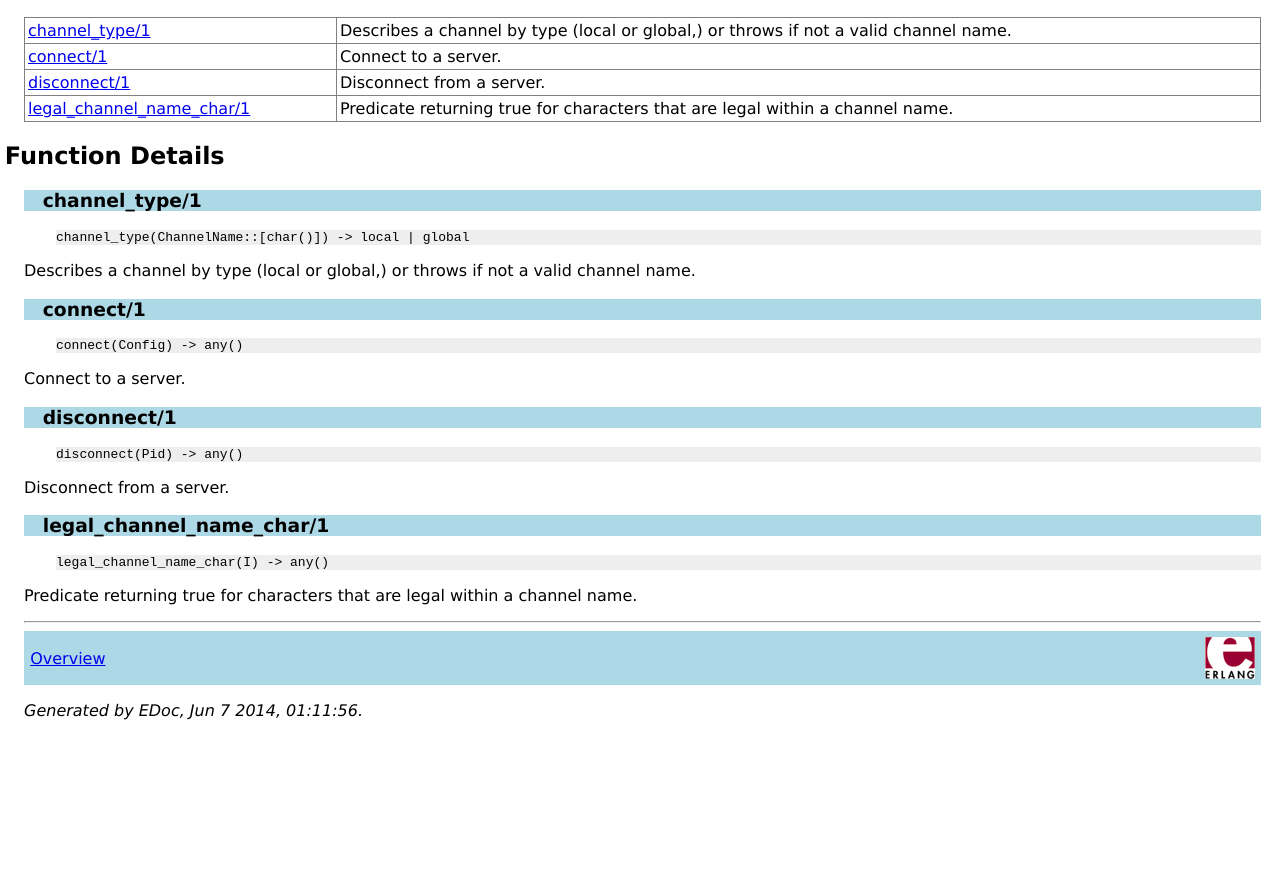
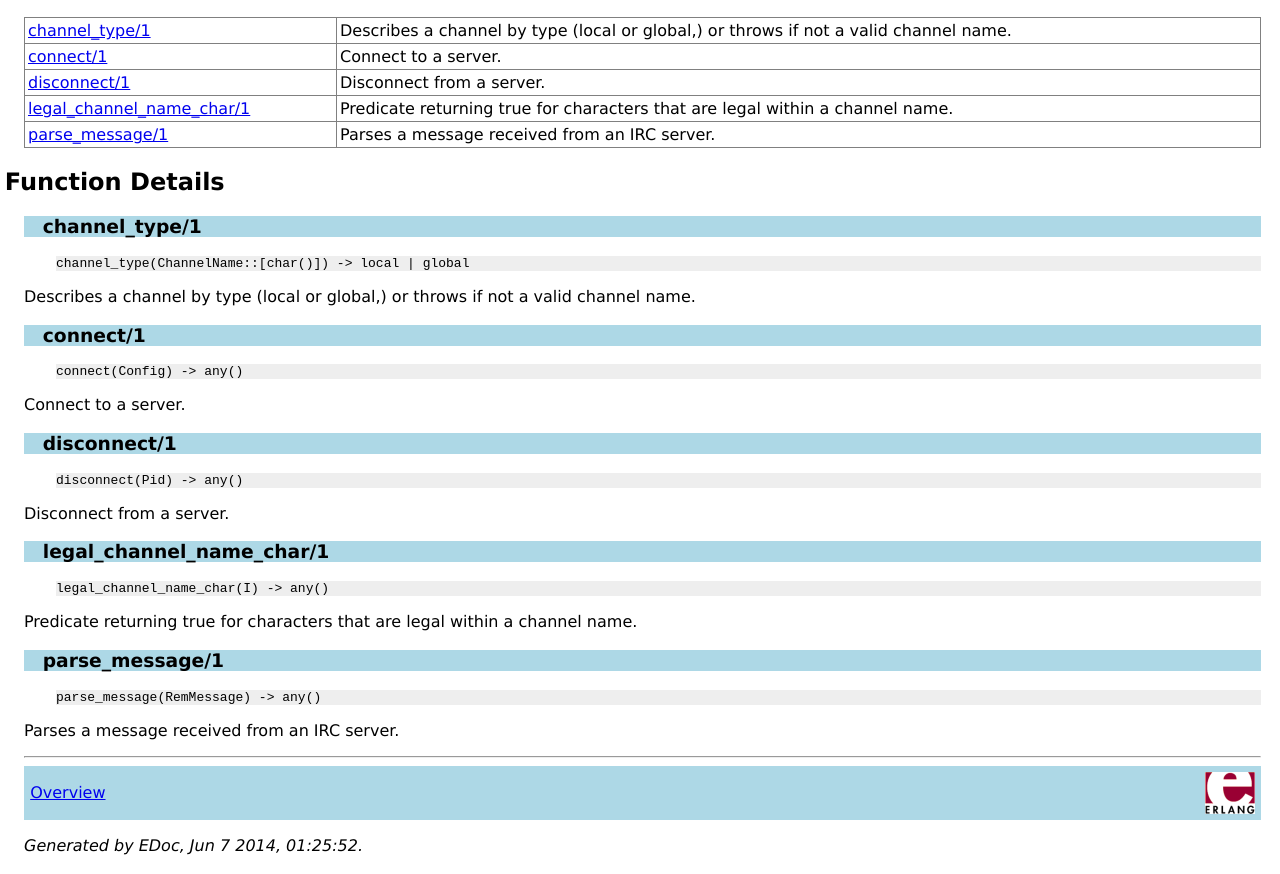
Before and after one commit to StoneCypher/sc_irc, a plain HTML site: page doc/sc_irc.html in a window 1280 px wide. Shown: the part 253-1127 px from the top of the page. Before the commit the page ends 993 px from the top, so only its background shows below. Drawn offline with Linux system fonts and the light colour scheme.

Commit message:
parse_message/1, docs

```diff
--- a/doc/sc_irc.html
+++ b/doc/sc_irc.html
@@ -18,6 +18,7 @@
 <tr><td valign="top"><a href="#connect-1">connect/1</a></td><td>Connect to a server.</td></tr>
 <tr><td valign="top"><a href="#disconnect-1">disconnect/1</a></td><td>Disconnect from a server.</td></tr>
 <tr><td valign="top"><a href="#legal_channel_name_char-1">legal_channel_name_char/1</a></td><td>Predicate returning true for characters that are legal within a channel name.</td></tr>
+<tr><td valign="top"><a href="#parse_message-1">parse_message/1</a></td><td>Parses a message received from an IRC server.</td></tr>
 </table>
 
 <h2><a name="functions">Function Details</a></h2>
@@ -41,9 +42,14 @@
 <div class="spec">
 <p><tt>legal_channel_name_char(I) -&gt; any()</tt></p>
 </div><p>Predicate returning true for characters that are legal within a channel name.</p>
+
+<h3 class="function"><a name="parse_message-1">parse_message/1</a></h3>
+<div class="spec">
+<p><tt>parse_message(RemMessage) -&gt; any()</tt></p>
+</div><p>Parses a message received from an IRC server.</p>
 <hr>
 
 <div class="navbar"><a name="#navbar_bottom"></a><table width="100%" border="0" cellspacing="0" cellpadding="2" summary="navigation bar"><tr><td><a href="overview-summary.html" target="overviewFrame">Overview</a></td><td><a href="http://www.erlang.org/"><img src="erlang.png" align="right" border="0" alt="erlang logo"></a></td></tr></table></div>
-<p><i>Generated by EDoc, Jun 7 2014, 01:11:56.</i></p>
+<p><i>Generated by EDoc, Jun 7 2014, 01:25:52.</i></p>
 </body>
 </html>
```
Also changed, not shown: doc/overview-summary.html (+1 -1 lines), 2 other files.
